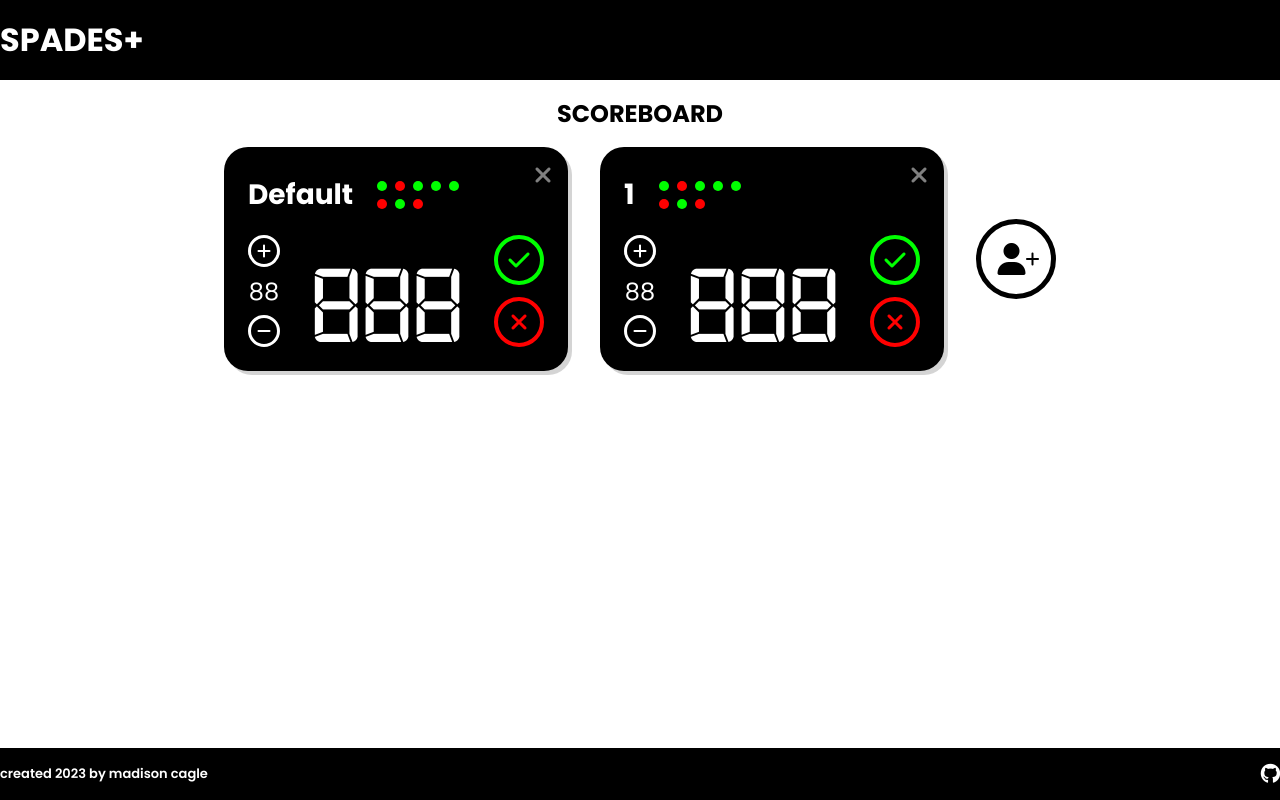
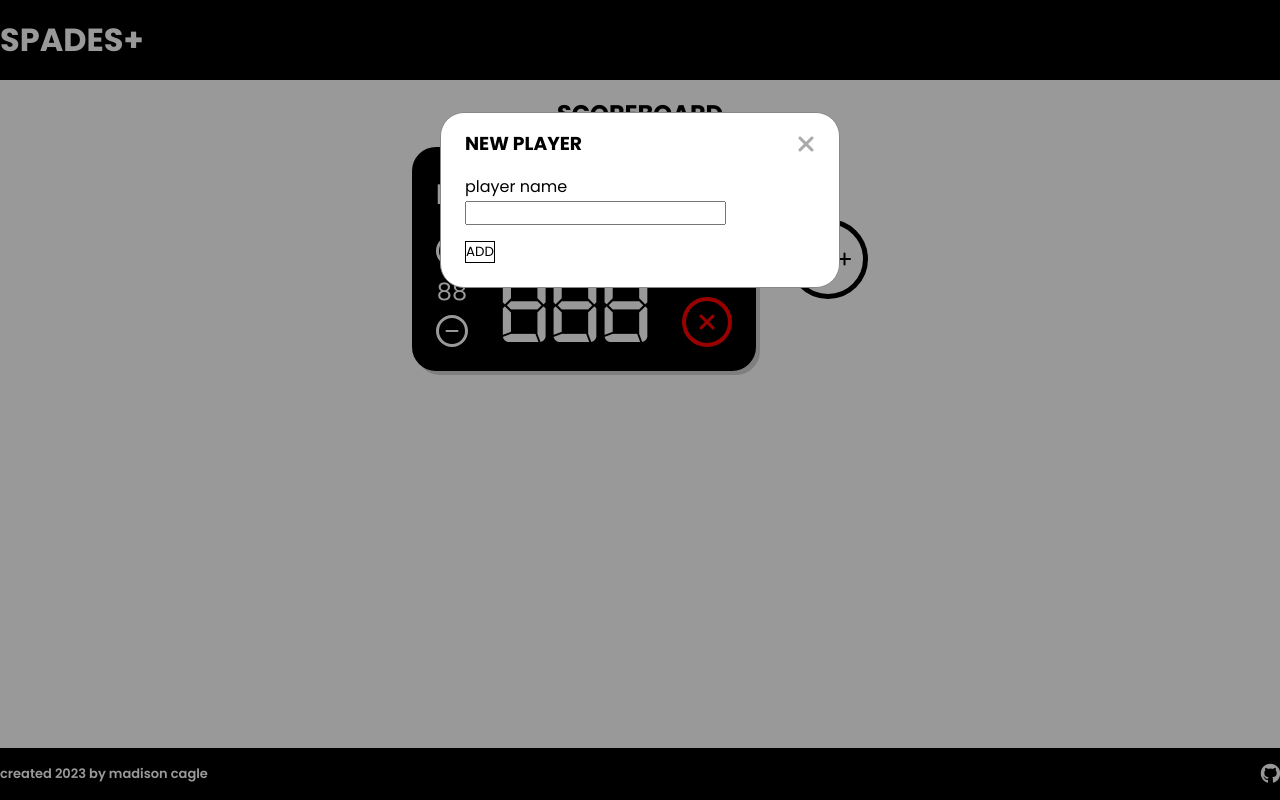
Before and after one commit to madisoncagle/spades-plus, a React (Create React App) app: page / in a window 1280 px wide. Both pictures are taken after a click on the button 828 px from the left and 259 px from the top of the page. Built offline with nearby package versions, Linux system fonts and the light colour scheme.

Commit message:
Show/hide modal

```diff
--- a/src/components/Modal.js
+++ b/src/components/Modal.js
@@ -1,6 +1,24 @@
-function Modal() {
+function Modal({ display, onClose }) {
     return (
-        <p>put modal here</p>
+        <div id="add-player-modal" class="modal" hidden={display}>
+
+            <div class="modal-content">
+                <div class="modal-header">
+                    <h3>NEW PLAYER</h3>
+                    <i className="fa-solid fa-xmark modal-close" onClick={onClose}></i>
+                </div>
+
+                <div class="modal-name-input">
+                    <label for="new-name">player name</label>
+                    <input type="text" name="new-name" id="new-name" />
+                </div>
+
+                <p class="modal-warning">please enter a name</p>
+
+                <button type="submit" id="submit-player-name">ADD</button>
+            </div>
+
+        </div>
     );
 }
 
--- a/src/components/PlayerCard.js
+++ b/src/components/PlayerCard.js
@@ -3,10 +3,9 @@ import PastBid from "./PastBid";
 function PlayerCard({ name, onRemove }) {
     return (
         <div className="card">
-            <i className="fa-solid fa-xmark close" onClick={() => onRemove(name)}></i>
+            <i className="fa-solid fa-xmark close" onClick={onRemove}></i>
 
             <div className="name-row">
-                {/* prop */}
                 <h3 className="name">{name}</h3>
 
                 <div className="bid-history flex-wrap gap-half">
--- a/src/components/Scoreboard.js
+++ b/src/components/Scoreboard.js
@@ -1,24 +1,26 @@
 import { useState } from "react";
 import AddPlayerBtn from "./AddPlayerBtn";
 import PlayerCard from "./PlayerCard";
+import Modal from "./Modal";
 
 function Scoreboard() {
     // STATE
     const [players, setPlayers] = useState([]);
+    const [hideModal, setHideModal] = useState(true);
 
 
     // VARS
     const playerList = players.map(player => {
         return (
             <li key={player.id}>
-                <PlayerCard name={player.name} onRemove={removePlayer} />
+                <PlayerCard name={player.name} onRemove={() => removePlayer(player.name)} />
             </li>
         )
     });
 
 
     // METHODS
-    function addPlayer(name = "Player") {
+    function addPlayer(name) {
         setPlayers([...players, { id: Date.now(), name: players.length + 1 }]);
     }
 
@@ -31,9 +33,16 @@ function Scoreboard() {
         }
     }
 
+    function toggleModal() {
+        setHideModal(!hideModal);
+    }
+
 
     // RETURN
     return (
+        <div className="scoreboard">
+            <Modal display={hideModal} onClose={toggleModal} />
+
             <ul className="flex-center flex-wrap gap-2 no-bullets">
                 <li>
                     <PlayerCard name="Default" onRemove={removePlayer} />
@@ -42,9 +51,10 @@ function Scoreboard() {
                 {playerList}
 
                 <li>
-                <AddPlayerBtn onAdd={addPlayer} />
+                    <AddPlayerBtn onAdd={toggleModal} />
                 </li>
             </ul>
+        </div>
     );
 }
 
--- a/src/index.css
+++ b/src/index.css
@@ -340,6 +340,71 @@ main {
     background-color: #f00;
 }
 
+/* modal */
+.modal {
+    position: fixed;
+    z-index: 1;
+    padding-top: 7rem;
+    left: 0;
+    top: 0;
+    width: 100%;
+    height: 100%;
+    overflow: auto;
+    background-color: rgb(0, 0, 0);
+    background-color: rgba(0, 0, 0, 0.4);
+}
+
+.modal-header {
+    display: flex;
+    justify-content: space-between;
+    align-items: center;
+}
+
+.modal-content {
+    background-color: #fff;
+    margin: auto;
+    padding: 1rem 1.5rem 1.5rem;
+    border: 1px solid #888;
+    border-radius: 24px;
+    width: 400px;
+}
+
+.modal-content button {
+    margin: 1rem auto 0;
+    color: #000;
+    background-color: transparent;
+    border: 1px solid #000;
+}
+
+.modal-content button:hover {
+    color: #fff;
+    background-color: #000;
+}
+
+.modal-name-input {
+    margin: 1rem auto 0;
+}
+
+.modal-warning {
+    font-size: 0.8rem;
+    color: #f00;
+    display: none;
+}
+
+.modal-close {
+    color: #aaaaaa;
+    font-size: 1.5rem;
+    font-weight: bold;
+    transition: all 0.2s;
+}
+
+.modal-close:hover,
+.modal-close:focus {
+    color: #000;
+    text-decoration: none;
+    cursor: pointer;
+}
+
 
 /* IDS */
 
```
Lines whose indentation alone changed are shown as unchanged.
